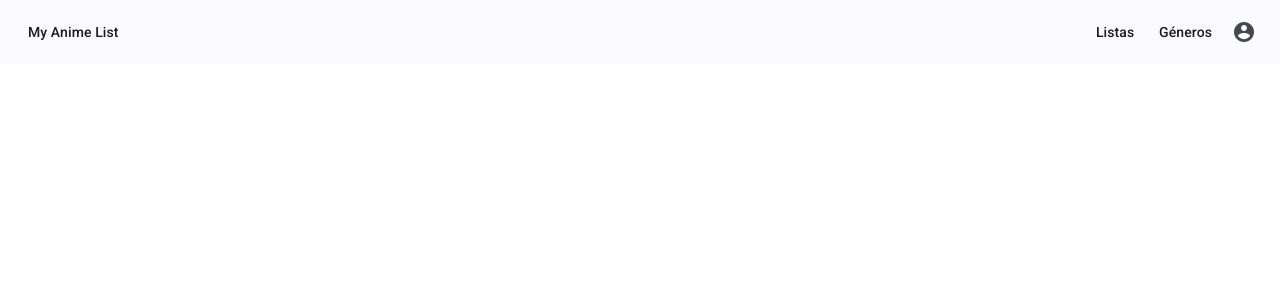
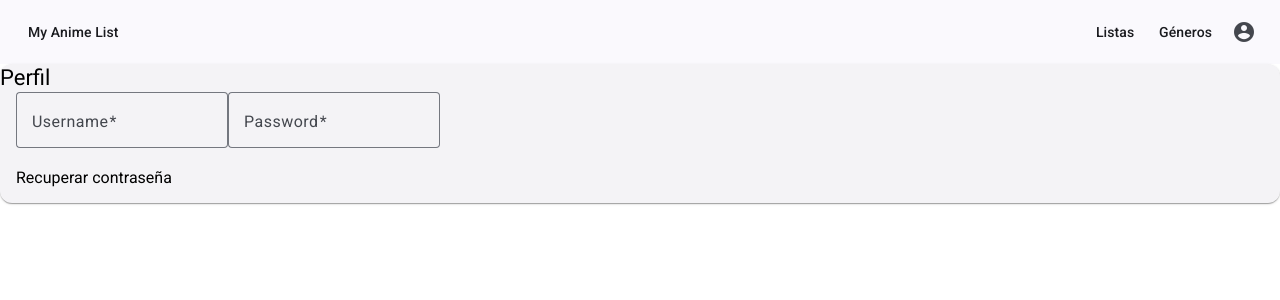
Before and after one commit to Saturnman05/animelist, an Angular app in the folder front/: page /profile in a window 1280 px wide. Shown: the top 300 px of the page. Built offline with nearby package versions, Linux system fonts and the light colour scheme.

Commit message:
pagina de perfil

```diff
--- a/front/src/app/pages/cuentas/login/login.component.ts
+++ b/front/src/app/pages/cuentas/login/login.component.ts
@@ -46,6 +46,7 @@ export class LoginComponent implements OnInit {
   ngOnInit(): void {
     if (this.authService.isLoggedIn()) {
       this.router.navigate(['/profile']);
+      return;
     }
 
     this.initForm();
--- a/front/src/app/pages/cuentas/profile/profile.component.html
+++ b/front/src/app/pages/cuentas/profile/profile.component.html
@@ -1 +1,24 @@
 <app-nav-bar />
+<div class="login-father">
+    <mat-card class="login-container">
+        <mat-card-title>Perfil</mat-card-title>
+
+        <mat-card-content>
+            <form [formGroup]="profileForm" (submit)="onSubmit()">
+                <mat-form-field appearance="outline">
+                    <mat-label>Username</mat-label>
+                    <input matInput formControlName="username" name="username" type="text" required>
+                </mat-form-field>
+
+                <mat-form-field appearance="outline">
+                    <mat-label>Password</mat-label>
+                    <input matInput formControlName="email" name="email" type="email" required>
+                </mat-form-field>
+
+                <div class="login-navigations">
+                    <a mat-button>Recuperar contraseña</a>
+                </div>
+            </form>
+        </mat-card-content>
+    </mat-card>
+</div>
--- a/front/src/app/pages/cuentas/profile/profile.component.ts
+++ b/front/src/app/pages/cuentas/profile/profile.component.ts
@@ -1,4 +1,13 @@
 import { Component, inject, OnInit } from '@angular/core';
+import {
+  FormBuilder,
+  FormGroup,
+  ReactiveFormsModule,
+  Validators,
+} from '@angular/forms';
+import { MatCardModule } from '@angular/material/card';
+import { MatFormFieldModule } from '@angular/material/form-field';
+import { MatInputModule } from '@angular/material/input';
 import { Router } from '@angular/router';
 
 import { NavBarComponent } from '../../../components/nav-bar/nav-bar.component';
@@ -6,17 +15,40 @@ import { AuthService } from '../../../services/auth/auth.service';
 
 @Component({
   selector: 'app-profile',
-  imports: [NavBarComponent],
+  imports: [
+    MatCardModule,
+    MatFormFieldModule,
+    MatInputModule,
+    NavBarComponent,
+    ReactiveFormsModule,
+  ],
   templateUrl: './profile.component.html',
   styleUrl: './profile.component.css',
 })
 export class ProfileComponent implements OnInit {
+  profileForm!: FormGroup;
+
   private AuthService = inject(AuthService);
+  private fb = inject(FormBuilder);
   private router = inject(Router);
 
   ngOnInit(): void {
     if (!this.AuthService.isAuthenticated$) {
       this.router.navigate(['/login']);
+      return;
     }
+
+    this.initForm();
+  }
+
+  private initForm(): void {
+    this.profileForm = this.fb.group({
+      username: ['', Validators.required],
+      email: ['', Validators.required],
+    });
+  }
+
+  onSubmit(): void {
+    return;
   }
 }
```
